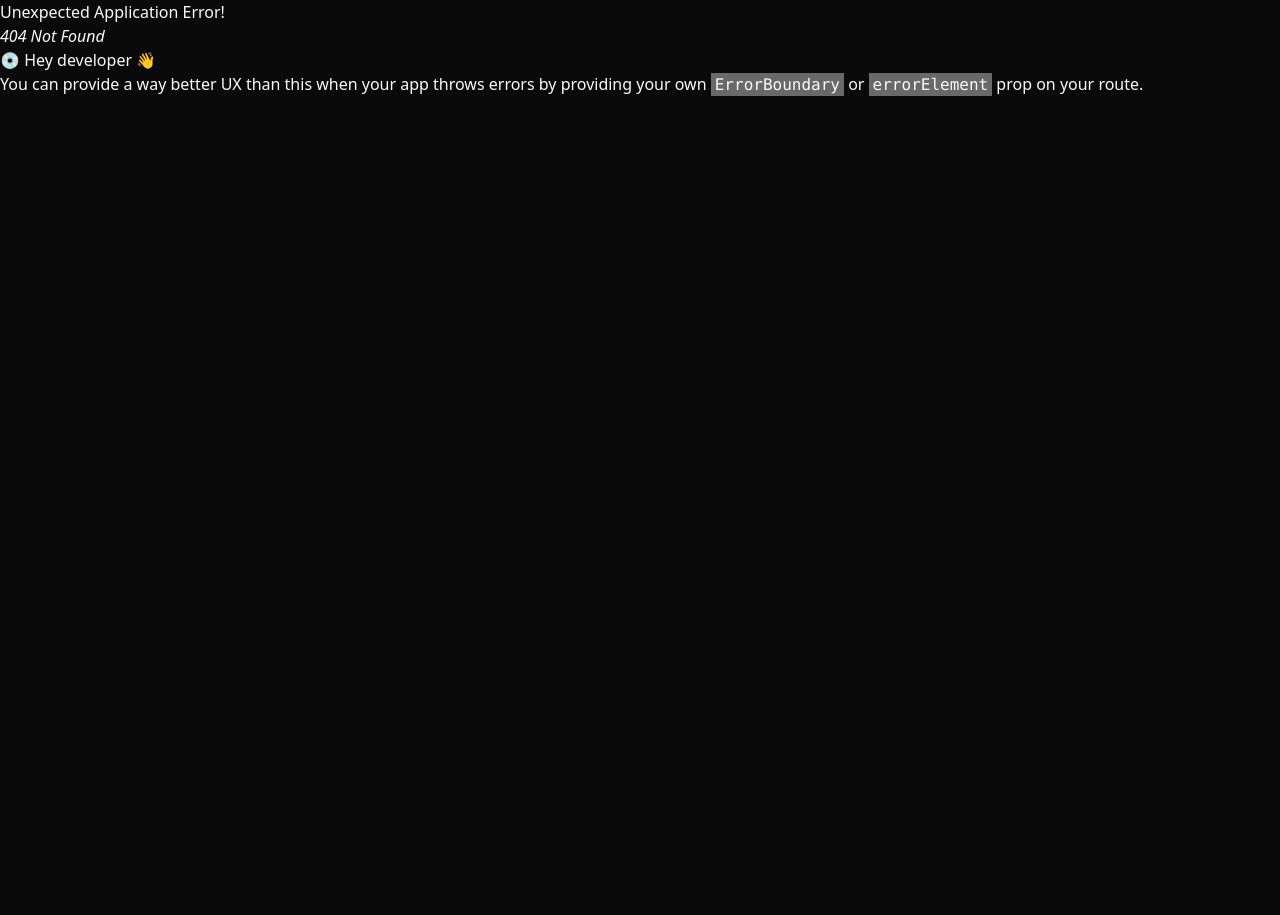
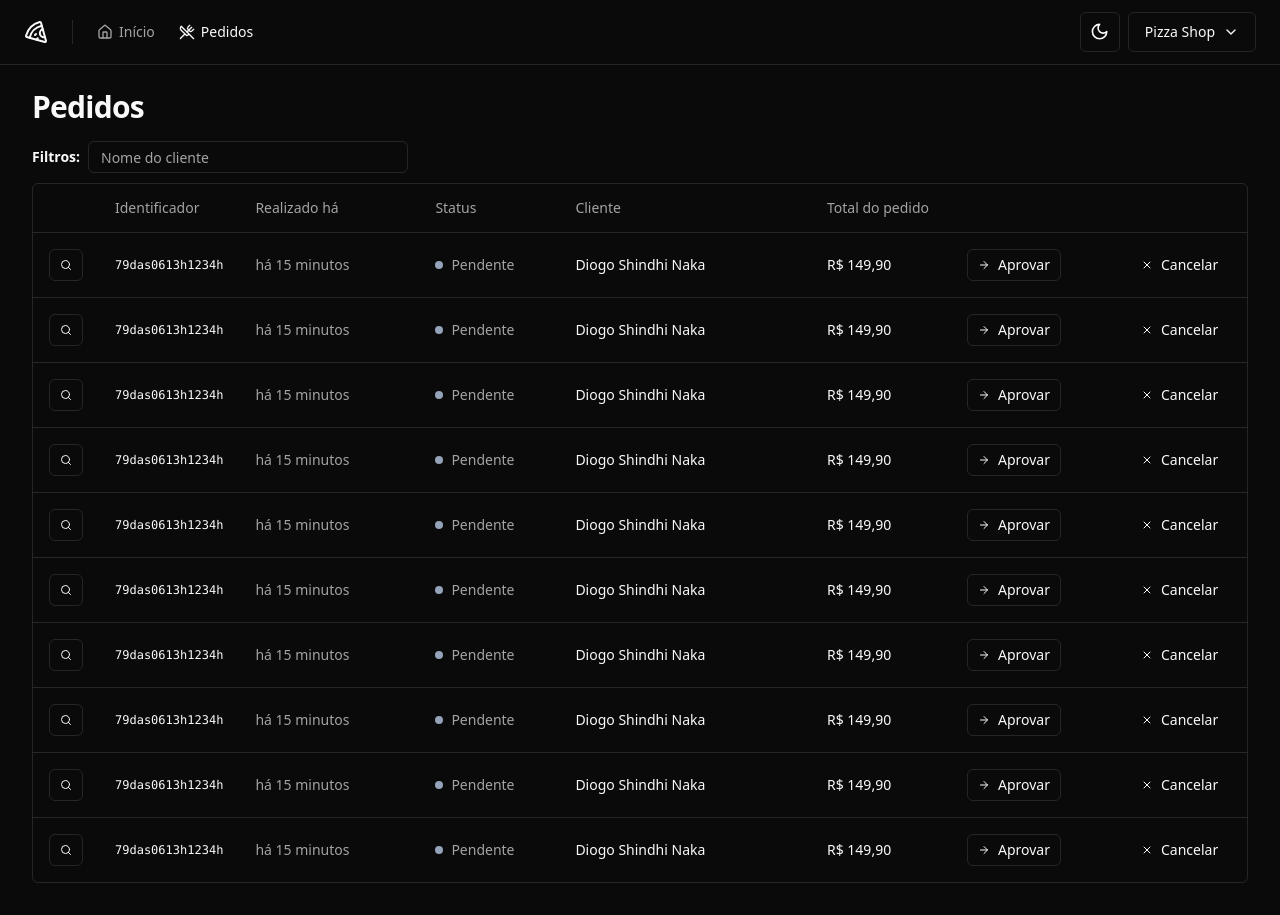
Before and after one commit to shindhi/pizzashop-web, a React (Vite) app: page /orders in a window 1280 px wide. Before the commit this address had no page. Before the commit the page ends 800 px from the top, so only its background shows below. Built offline with nearby package versions, Linux system fonts and the light colour scheme.

Commit message:
adiciona a pagina de listagem de pedidos

```diff
--- a/src/components/ui/button.tsx
+++ b/src/components/ui/button.tsx
@@ -21,6 +21,7 @@
       },
       size: {
         default: "h-10 px-4 py-2",
+        xs: "h-8 px-2.5",
         sm: "h-9 rounded-md px-3",
         lg: "h-11 rounded-md px-8",
         icon: "h-10 w-10",
--- /dev/null
+++ b/src/components/ui/table.tsx
@@ -0,0 +1,117 @@
+import * as React from "react"
+
+import { cn } from "@/lib/utils"
+
+const Table = React.forwardRef<
+  HTMLTableElement,
+  React.HTMLAttributes<HTMLTableElement>
+>(({ className, ...props }, ref) => (
+  <div className="relative w-full overflow-auto">
+    <table
+      ref={ref}
+      className={cn("w-full caption-bottom text-sm", className)}
+      {...props}
+    />
+  </div>
+))
+Table.displayName = "Table"
+
+const TableHeader = React.forwardRef<
+  HTMLTableSectionElement,
+  React.HTMLAttributes<HTMLTableSectionElement>
+>(({ className, ...props }, ref) => (
+  <thead ref={ref} className={cn("[&_tr]:border-b", className)} {...props} />
+))
+TableHeader.displayName = "TableHeader"
+
+const TableBody = React.forwardRef<
+  HTMLTableSectionElement,
+  React.HTMLAttributes<HTMLTableSectionElement>
+>(({ className, ...props }, ref) => (
+  <tbody
+    ref={ref}
+    className={cn("[&_tr:last-child]:border-0", className)}
+    {...props}
+  />
+))
+TableBody.displayName = "TableBody"
+
+const TableFooter = React.forwardRef<
+  HTMLTableSectionElement,
+  React.HTMLAttributes<HTMLTableSectionElement>
+>(({ className, ...props }, ref) => (
+  <tfoot
+    ref={ref}
+    className={cn(
+      "border-t bg-muted/50 font-medium [&>tr]:last:border-b-0",
+      className
+    )}
+    {...props}
+  />
+))
+TableFooter.displayName = "TableFooter"
+
+const TableRow = React.forwardRef<
+  HTMLTableRowElement,
+  React.HTMLAttributes<HTMLTableRowElement>
+>(({ className, ...props }, ref) => (
+  <tr
+    ref={ref}
+    className={cn(
+      "border-b transition-colors hover:bg-muted/50 data-[state=selected]:bg-muted",
+      className
+    )}
+    {...props}
+  />
+))
+TableRow.displayName = "TableRow"
+
+const TableHead = React.forwardRef<
+  HTMLTableCellElement,
+  React.ThHTMLAttributes<HTMLTableCellElement>
+>(({ className, ...props }, ref) => (
+  <th
+    ref={ref}
+    className={cn(
+      "h-12 px-4 text-left align-middle font-medium text-muted-foreground [&:has([role=checkbox])]:pr-0",
+      className
+    )}
+    {...props}
+  />
+))
+TableHead.displayName = "TableHead"
+
+const TableCell = React.forwardRef<
+  HTMLTableCellElement,
+  React.TdHTMLAttributes<HTMLTableCellElement>
+>(({ className, ...props }, ref) => (
+  <td
+    ref={ref}
+    className={cn("p-4 align-middle [&:has([role=checkbox])]:pr-0", className)}
+    {...props}
+  />
+))
+TableCell.displayName = "TableCell"
+
+const TableCaption = React.forwardRef<
+  HTMLTableCaptionElement,
+  React.HTMLAttributes<HTMLTableCaptionElement>
+>(({ className, ...props }, ref) => (
+  <caption
+    ref={ref}
+    className={cn("mt-4 text-sm text-muted-foreground", className)}
+    {...props}
+  />
+))
+TableCaption.displayName = "TableCaption"
+
+export {
+  Table,
+  TableHeader,
+  TableBody,
+  TableFooter,
+  TableHead,
+  TableRow,
+  TableCell,
+  TableCaption,
+}
--- /dev/null
+++ b/src/pages/app/orders/orders.tsx
@@ -0,0 +1,91 @@
+import { ArrowRight, Search, X } from 'lucide-react'
+import { Helmet } from 'react-helmet-async'
+
+import { Button } from '@/components/ui/button'
+import { Input } from '@/components/ui/input'
+import {
+  Table,
+  TableBody,
+  TableCell,
+  TableHead,
+  TableHeader,
+  TableRow,
+} from '@/components/ui/table'
+
+export function Orders() {
+  return (
+    <>
+      <Helmet title="Pedidos" />
+      <div className="flex flex-col gap-4">
+        <h1 className="text-3xl font-bold tracking-tight">Pedidos</h1>
+      </div>
+      <div className="space-y-2.5">
+        <form className="flex items-center gap-2">
+          <span className="text-sm font-semibold">Filtros: </span>
+          <Input placeholder="Nome do cliente" className="h-8 w-[320px]" />
+        </form>
+
+        <div className="rounded-md border">
+          <Table>
+            <TableHeader>
+              <TableRow>
+                <TableHead className="w-[64px]"></TableHead>
+                <TableHead className="w-[140px]">Identificador</TableHead>
+                <TableHead className="w-[180px]">Realizado há</TableHead>
+                <TableHead className="w-[140px]">Status</TableHead>
+                <TableHead>Cliente</TableHead>
+                <TableHead className="w-[140px]">Total do pedido</TableHead>
+                <TableHead className="w-[164px]"></TableHead>
+                <TableHead className="w-[132px]"></TableHead>
+              </TableRow>
+            </TableHeader>
+            <TableBody>
+              {Array.from({ length: 10 }).map((_, i) => {
+                return (
+                  <TableRow key={i}>
+                    <TableCell>
+                      <Button variant="outline" size="xs">
+                        <Search className="h-3 w-3" />
+                        <span className="sr-only">Detalhes do pedido</span>
+                      </Button>
+                    </TableCell>
+                    <TableCell className="font-mono text-xs font-medium">
+                      79das0613h1234h
+                    </TableCell>
+                    <TableCell className="text-muted-foreground">
+                      há 15 minutos
+                    </TableCell>
+                    <TableCell>
+                      <div className="flex items-center gap-2">
+                        <span className="h-2 w-2 rounded-full bg-slate-400" />
+                        <span className="font-medium text-muted-foreground">
+                          Pendente
+                        </span>
+                      </div>
+                    </TableCell>
+                    <TableCell className="font-medium">
+                      Diogo Shindhi Naka
+                    </TableCell>
+                    <TableCell className="font-medium">R$ 149,90</TableCell>
+                    <TableCell>
+                      <Button variant="outline" size="xs">
+                        <ArrowRight className="mr-2 h-3 w-3" />
+                        Aprovar
+                      </Button>
+                    </TableCell>
+                    <TableCell>
+                      <Button variant="ghost" size="xs">
+                        <X className="mr-2 h-3 w-3" />
+                        Cancelar
+                      </Button>
+                    </TableCell>
+                  </TableRow>
+                )
+              })}
+            </TableBody>
+          </Table>
+        </div>
+      </div>
+    </>
+  )
+}
--- a/src/routes.tsx
+++ b/src/routes.tsx
@@ -3,6 +3,7 @@
 import { AppLayout } from './pages/_layouts/app'
 import { AuthLayout } from './pages/_layouts/auth'
 import { Dashboard } from './pages/app/dashboard'
+import { Orders } from './pages/app/orders/orders'
 import { SignIn } from './pages/auth/sing-in'
 import { SignUp } from './pages/auth/sing-up'
 
@@ -10,7 +11,10 @@
   {
     path: '/',
     element: <AppLayout />,
-    children: [{ path: '/', element: <Dashboard /> }],
+    children: [
+      { path: '/', element: <Dashboard /> },
+      { path: '/orders', element: <Orders /> },
+    ],
   },
   {
     path: '/',
```
